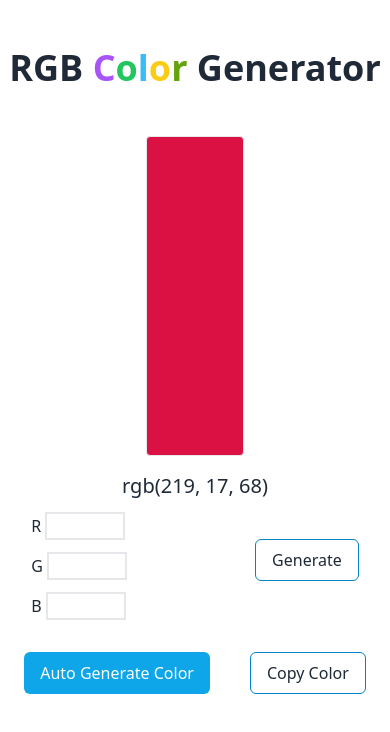
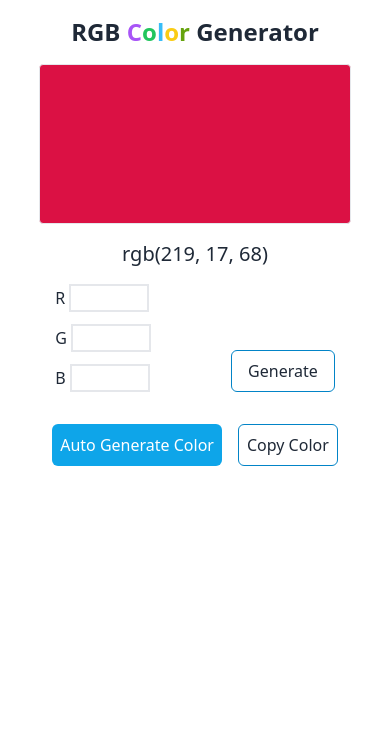
Before and after one commit to rubel04/RGB-color-generator-dom, a plain HTML site: page index.html in a window 390 px wide. Drawn offline with nearby package versions, Linux system fonts and the light colour scheme.

Commit message:
mobile responsive

```diff
--- a/index.html
+++ b/index.html
@@ -12,16 +12,16 @@
     <title>RGB Color Generator</title>
   </head>
   <body>
-    <h1 class="text-4xl font-bold text-center my-12">
+    <h1 class="text-2xl lg:text-4xl font-bold text-center my-4 lg:my-12">
       RGB
       <span class="text-purple-500">C</span><span class="text-green-500">o</span
       ><span class="text-sky-400">l</span><span class="text-yellow-400">o</span
       ><span class="text-lime-600">r</span>
       Generator
     </h1>
-    <div id="color-box" class="w-3/12 h-80 border mx-auto rounded"></div>
-    <p id="color-code" class="text-center mt-4 text-xl"></p>
-    <div class="flex justify-center items-center gap-32">
+    <div id="color-box" class="lg:w-3/12 w-4/5 h-40 lg:h-80 border mx-auto rounded"></div>
+    <p id="color-code" class="text-center mt-4 mb-1 text-xl"></p>
+    <div class="flex justify-center items-end gap-20 lg:gap-32">
       <div class="space-y-3">
         <label for="">R</label>
         <input id="rValue" class="border-2 w-20" type="number" required />
@@ -41,16 +41,16 @@
         </button>
       </div>
     </div>
-    <div class="flex justify-center mt-8 gap-10">
+    <div class="flex justify-center mt-8 gap-4 lg:gap-10">
       <button
         onclick="autoGenerateColor()"
-        class="py-2 px-4 rounded-md bg-sky-500 hover:bg-sky-400 transition text-white font-medium"
+        class="py-2 px-2 rounded-md bg-sky-500 hover:bg-sky-400 transition text-white font-medium"
       >
         Auto Generate Color
       </button>
       <button
         onclick="copyColor()"
-        class="py-2 px-4 rounded-md border border-sky-600 hover:bg-gray-50 transition font-medium"
+        class="py-2 px-2 rounded-md border border-sky-600 hover:bg-gray-50 transition font-medium"
       >
         Copy Color
       </button>
```
